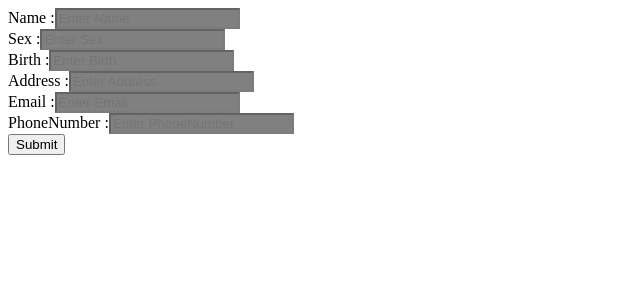
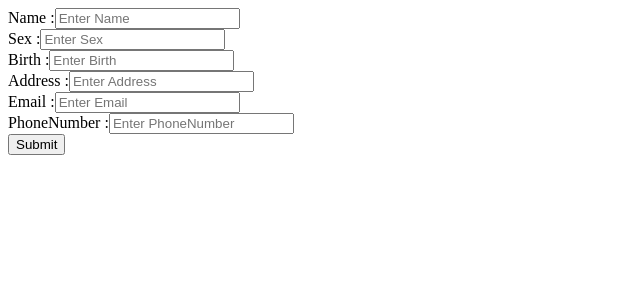
Before and after one commit to nthGH1030/CV-generator, a React (Create React App) app: page / in a window 1280 px wide. Shown: the top 300 px of the page, without its empty margins (0-640 px from the left). Built offline with nearby package versions, Linux system fonts and the light colour scheme.

Commit message:
solved disabled

```diff
--- a/src/components/Background.js
+++ b/src/components/Background.js
@@ -20,11 +20,6 @@ export default function Background() {
     });
     const [isEditing, setEditing] = useState(true);
 
-    const handleDisable = (isEditing) => {
-        setEditing(isEditing)
-        console.log(isEditing)
-    }
-
     return(
         <>
         {Object.entries(inputValues).map(([key, value]) => (
@@ -33,7 +28,7 @@ export default function Background() {
                 label = {key}
                 value = {value}
                 onChange = {(e) => setInputValues({...inputValues, [key]: e.target.value})}
-                disabled = {isEditing}
+                isEditing = {isEditing}
             />
         ))}
 
@@ -46,7 +41,7 @@ export default function Background() {
         <SubmitBtn
             text = 'Submit'
             handlesubmit = {() => handleSubmit(inputValues)}
-            handleDisable = {() => handleDisable(false)}
+            handleDisable = {() => setEditing(false)}
 
         />
 
@@ -75,6 +70,7 @@ function SubmitBtn({text, handlesubmit, handleDisable}) {
     const handleClick = () => {
         handlesubmit();
         handleDisable();
+
     }
 
     return (
@@ -89,9 +85,9 @@ function SubmitBtn({text, handlesubmit, handleDisable}) {
 }
 
 
-function ProfileInfo({label, value, onChange, disabled}) {
+function ProfileInfo({label, value, onChange, isEditing}) {
 
-    const inputClassName = disabled ? 'disabled' : '';
+    //const inputClassName = isEditing ? 'disabled' : '';
 
     return(
         <>
@@ -101,8 +97,8 @@ function ProfileInfo({label, value, onChange, disabled}) {
             value = {value}
             onChange = {onChange}
             placeholder = {`Enter ${label}`}
-            className = {inputClassName}
-            disabled = {disabled}
+            //className = {inputClassName}
+            disabled = {!isEditing}
 
         />
         <br />
```
